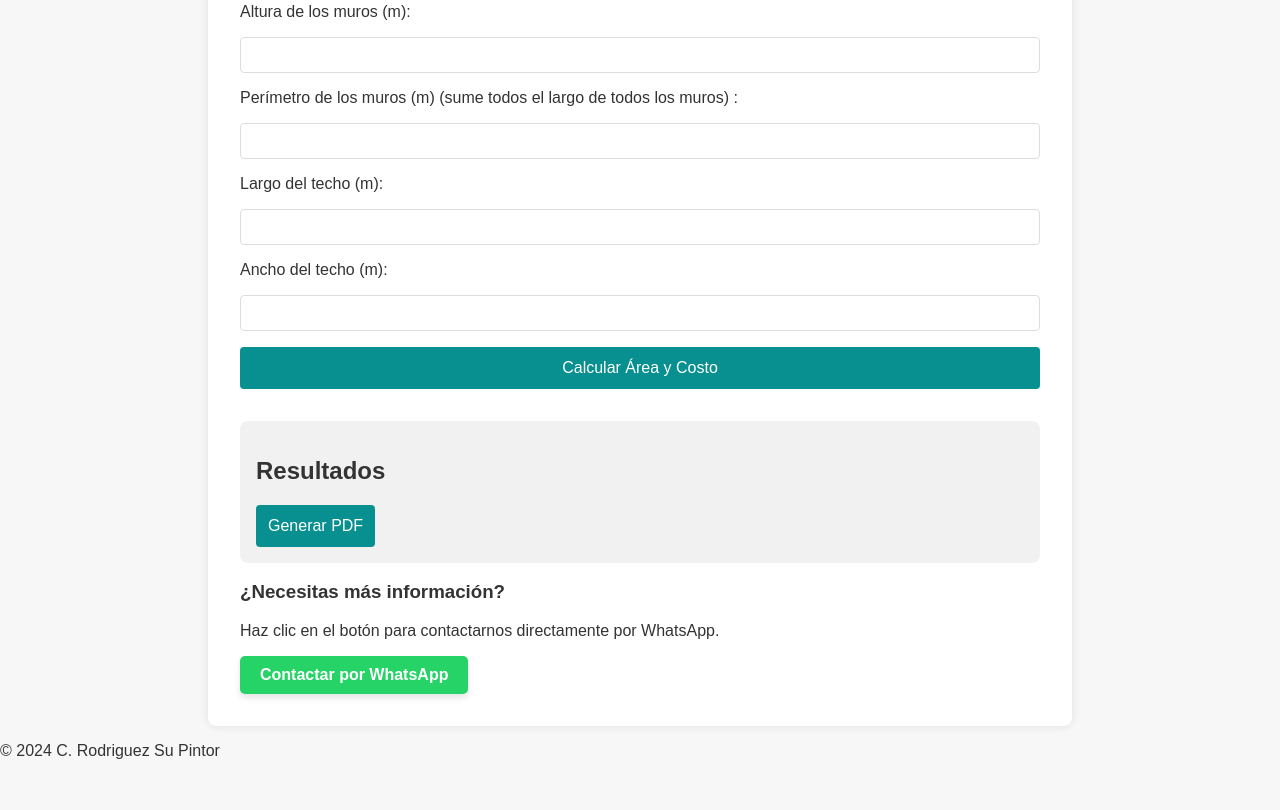
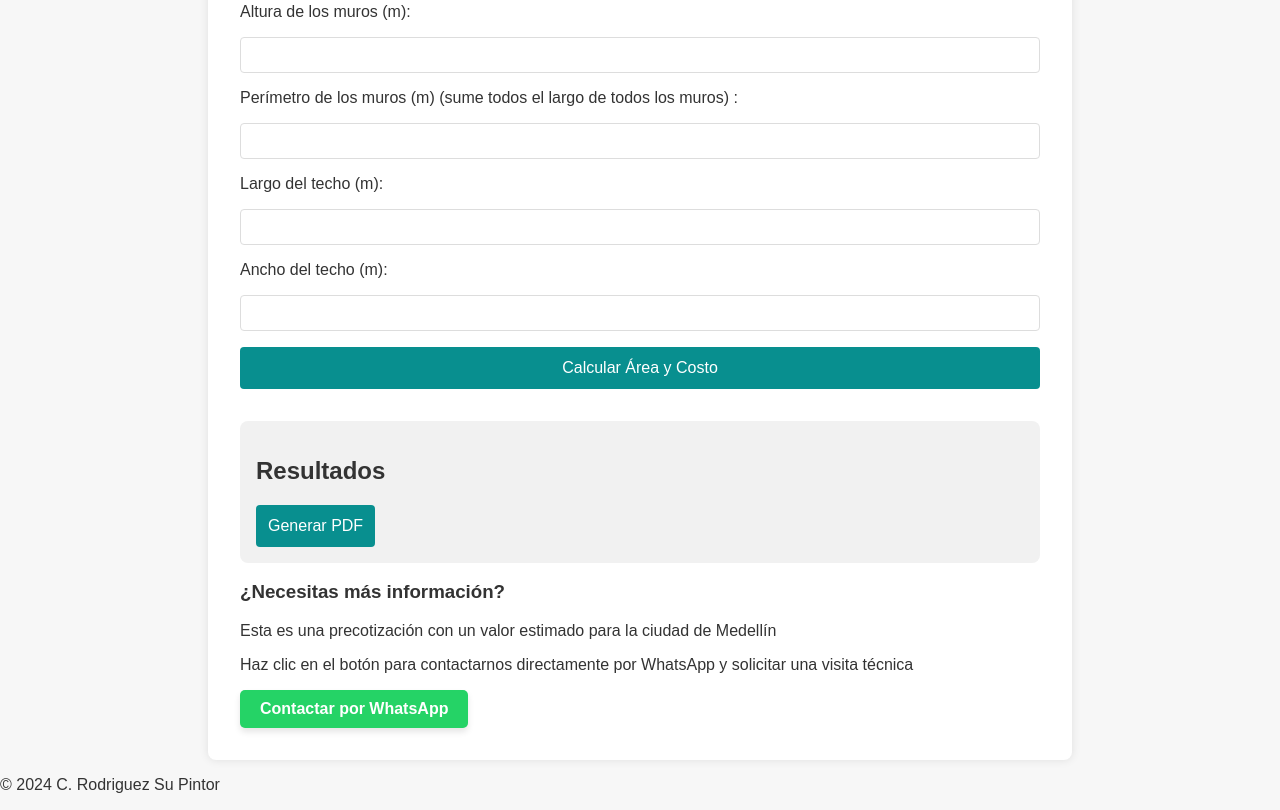
Before and after one commit to adrianestebanrodriguez/cotizador-de-pintura, a plain HTML site: page index.html in a window 1280 px wide. Shown: the part 636-1446 px from the top of the page. Before the commit the page ends 1412 px from the top, so only its background shows below. Drawn offline with nearby package versions, Linux system fonts and the light colour scheme.

Commit message:
Update index.html

```diff
--- a/index.html
+++ b/index.html
@@ -49,7 +49,8 @@
 
         <div id="contacto">
             <h3>¿Necesitas más información?</h3>
-            <p>Haz clic en el botón para contactarnos directamente por WhatsApp.</p>
+            <p> Esta es una precotización con un valor estimado para la ciudad de Medellín </p>
+            <p>Haz clic en el botón para contactarnos directamente por WhatsApp y solicitar una visita técnica</p>
             <a href="https://wa.me/573167864766?text=Hola%20C.Rodriguez%20Su%20Pintor,%20necesito%20pintar%20mi%20inmueble%20con%20ustedes."
                class="btn-whatsapp"
                target="_blank">
```
